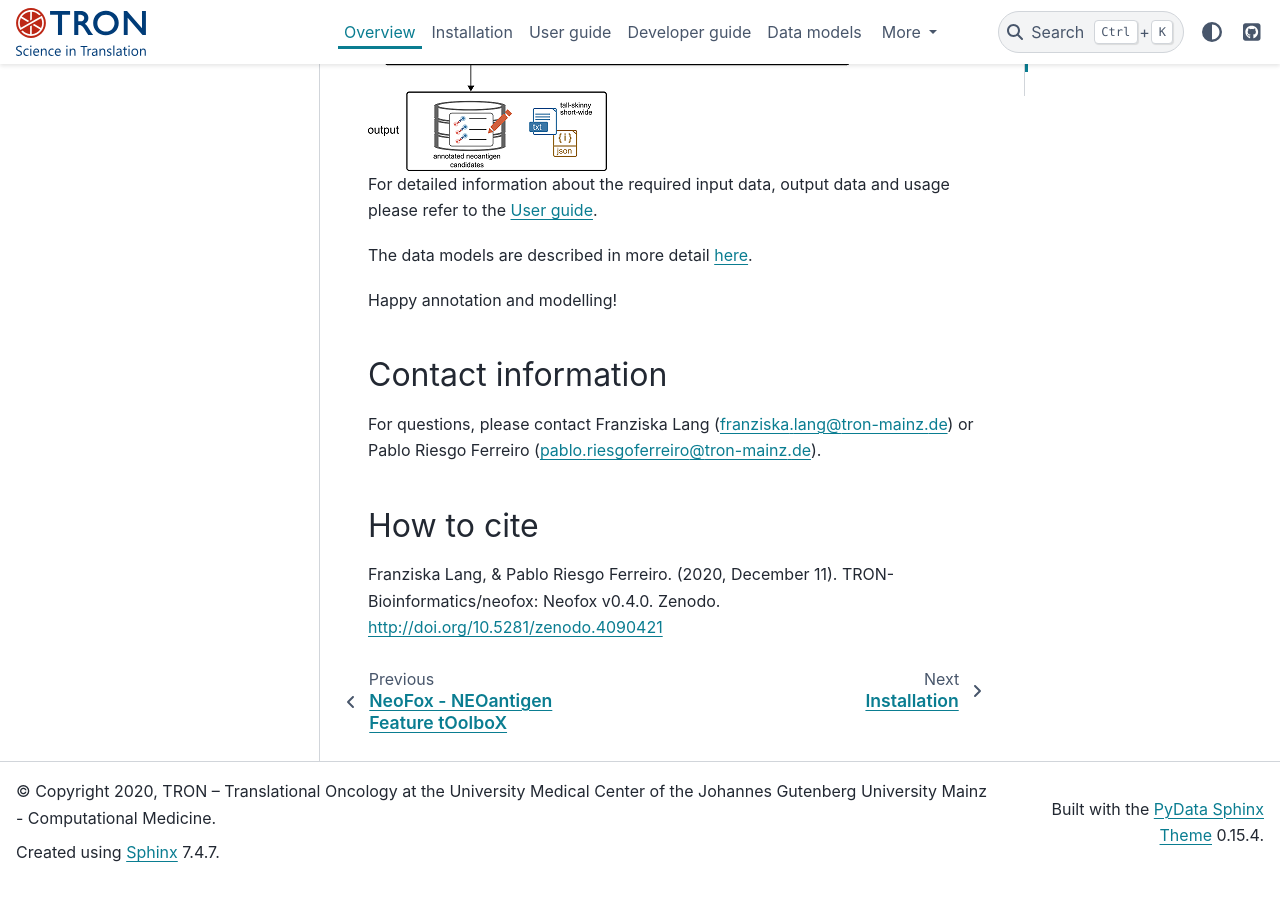
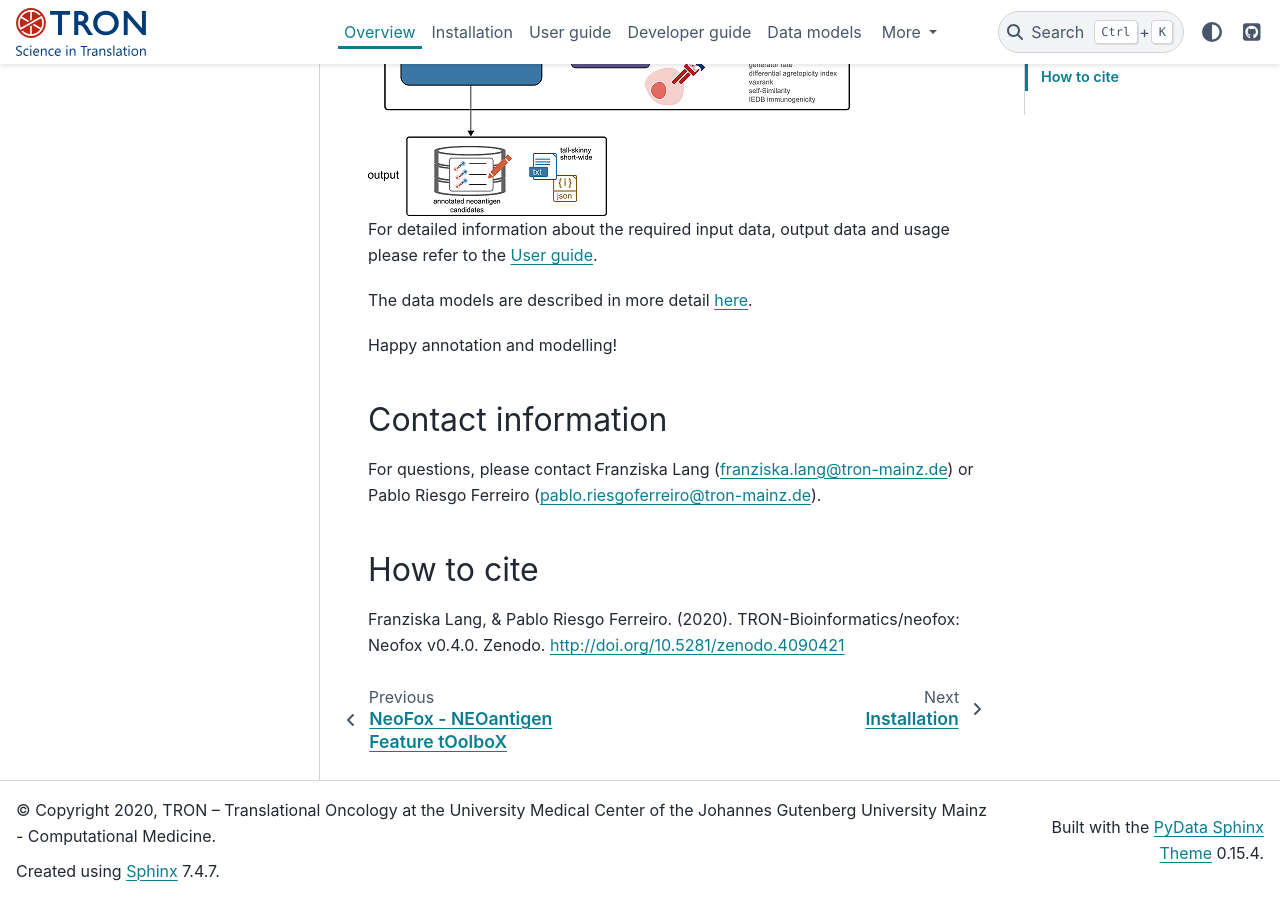
Before and after one commit to TRON-Bioinformatics/neofox, a Sphinx documentation site: the page built from docs/source/01_overview.md, in a window 1280 px wide and 900 px high, scrolled down 3469 px. Built offline with Sphinx 7.4.7 and the PyData theme 0.15.4, drawn with Linux system fonts in a browser that asks for light colours.

```diff
--- a/docs/source/01_overview.md
+++ b/docs/source/01_overview.md
@@ -62,4 +65,4 @@ Happy annotation and modelling!
 For questions, please contact Franziska Lang ([franziska.lang@tron-mainz.de](mailto:franziska.lang@tron-mainz.de)) or Pablo Riesgo Ferreiro ([pablo.riesgoferreiro@tron-mainz.de](mailto:pablo.riesgoferreiro@tron-mainz.de)).
 
 ## How to cite
-Franziska Lang, & Pablo Riesgo Ferreiro. (2020, December 11). TRON-Bioinformatics/neofox: Neofox v0.4.0. Zenodo. http://doi.org/10.5281/zenodo.4090421
+Franziska Lang, & Pablo Riesgo Ferreiro. (2020). TRON-Bioinformatics/neofox: Neofox v0.4.0. Zenodo. http://doi.org/10.5281/zenodo.4090421
```
Also changed, not shown: other parts of docs/source/01_overview.md (+3 -0 lines), README.md (+0 -1 lines).
